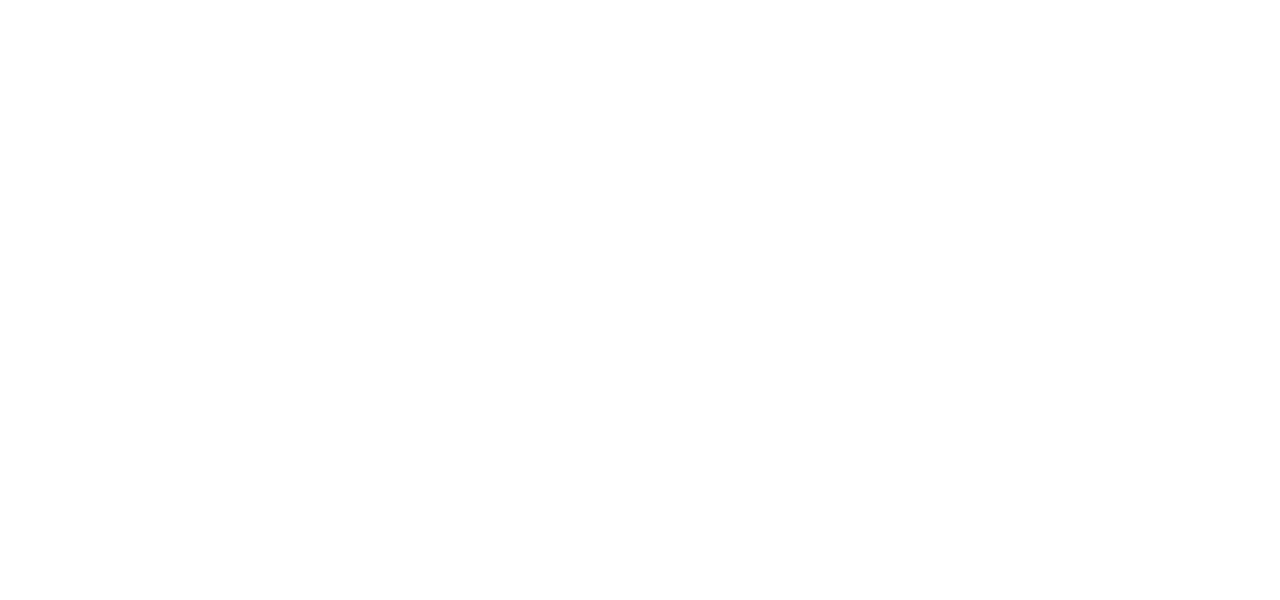
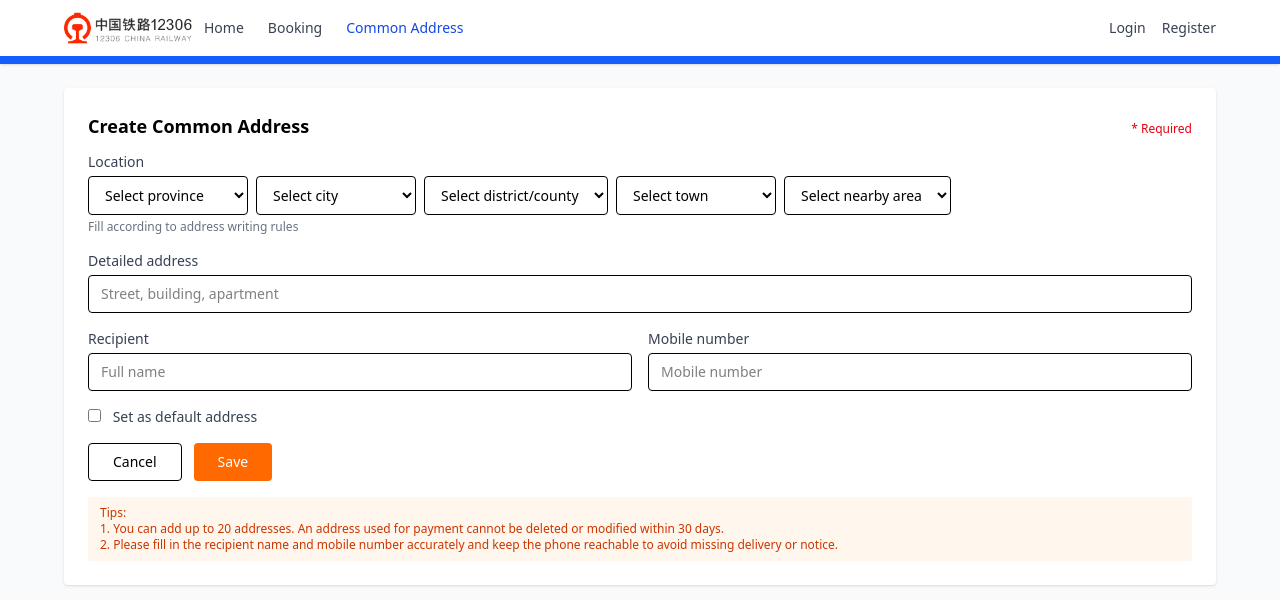
Before and after one commit to StellaShiina/cs3604-trae-base-project, a Vue app in the folder frontend/: page /addresses in a window 1280 px wide. Before the commit this address had no page. Shown: the top 600 px of the page. Built offline with nearby package versions, Linux system fonts and the light colour scheme.

Commit message:
added common address

```diff
--- a/frontend/src/main.ts
+++ b/frontend/src/main.ts
@@ -5,6 +5,7 @@
 import BookingPage from './pages/BookingPage.vue'
 import LoginPage from './pages/LoginPage.vue'
 import RegisterPage from './pages/RegisterPage.vue'
+import AddressPage from './pages/AddressPage.vue'
 
 const router = createRouter({
   history: createWebHistory(),
@@ -13,6 +14,7 @@
     { path: '/booking', component: BookingPage },
     { path: '/login', component: LoginPage },
     { path: '/register', component: RegisterPage },
+    { path: '/addresses', component: AddressPage },
   ],
 })
 
--- /dev/null
+++ b/frontend/src/pages/AddressPage.vue
@@ -0,0 +1,153 @@
+<template>
+  <div class="min-h-screen bg-gray-50">
+    <header class="bg-white shadow">
+      <div class="max-w-6xl mx-auto flex items-center justify-between py-3">
+        <div class="flex items-center gap-3">
+          <img src="/logo.png" alt="logo" class="h-8 w-auto" />
+          <nav class="hidden md:flex items-center gap-6 text-sm">
+            <a class="text-gray-700" href="#" @click.prevent="$router.push('/')">Home</a>
+            <a class="text-gray-700" href="#" @click.prevent="$router.push('/booking')">Booking</a>
+            <a class="text-blue-700" href="#">Common Address</a>
+          </nav>
+        </div>
+        <div class="flex items-center gap-4 text-sm">
+          <a href="#" @click.prevent="$router.push('/login')" class="text-gray-700">Login</a>
+          <a href="#" @click.prevent="$router.push('/register')" class="text-gray-700">Register</a>
+        </div>
+      </div>
+      <div class="h-2 bg-blue-600"></div>
+    </header>
+
+    <section class="max-w-6xl mx-auto mt-6">
+      <div class="bg-white rounded shadow p-6">
+        <div class="flex items-baseline justify-between">
+          <h3 class="text-lg font-semibold">Create Common Address</h3>
+          <span class="text-xs text-red-600">* Required</span>
+        </div>
+        <div class="mt-3 grid grid-cols-1 gap-4 text-sm">
+          <div>
+            <div class="text-gray-700 mb-1">Location</div>
+            <div class="flex flex-wrap gap-2">
+              <select v-model="addr.province" class="border rounded px-3 py-2 min-w-[160px]">
+                <option value="">Select province</option>
+                <option v-for="p in provinceOptions" :key="p" :value="p">{{p}}</option>
+              </select>
+              <select v-model="addr.city" class="border rounded px-3 py-2 min-w-[160px]">
+                <option value="">Select city</option>
+                <option v-for="c in cityOptions" :key="c" :value="c">{{c}}</option>
+              </select>
+              <select v-model="addr.district" class="border rounded px-3 py-2 min-w-[160px]">
+                <option value="">Select district/county</option>
+                <option v-for="d in districtOptions" :key="d" :value="d">{{d}}</option>
+              </select>
+              <select v-model="addr.town" class="border rounded px-3 py-2 min-w-[160px]">
+                <option value="">Select town</option>
+                <option v-for="t in townOptions" :key="t" :value="t">{{t}}</option>
+              </select>
+              <select v-model="addr.nearby" class="border rounded px-3 py-2 min-w-[160px]">
+                <option value="">Select nearby area</option>
+                <option v-for="n in nearbyOptions" :key="n" :value="n">{{n}}</option>
+              </select>
+            </div>
+            <p class="text-xs text-gray-500 mt-1">Fill according to address writing rules</p>
+          </div>
+          <div>
+            <div class="text-gray-700 mb-1">Detailed address</div>
+            <input v-model="addr.detail" class="w-full border rounded px-3 py-2" placeholder="Street, building, apartment" />
+          </div>
+          <div class="grid grid-cols-1 md:grid-cols-2 gap-4">
+            <div>
+              <div class="text-gray-700 mb-1">Recipient</div>
+              <input v-model="addr.recipient" class="w-full border rounded px-3 py-2" placeholder="Full name" />
+            </div>
+            <div>
+              <div class="text-gray-700 mb-1">Mobile number</div>
+              <input v-model="addr.mobile" class="w-full border rounded px-3 py-2" placeholder="Mobile number" />
+            </div>
+          </div>
+          <div>
+            <label class="text-gray-700"><input type="checkbox" v-model="addr.default" class="mr-2"/> Set as default address</label>
+          </div>
+          <div class="flex gap-3">
+            <button class="px-6 py-2 rounded border" @click="resetAddr">Cancel</button>
+            <button class="px-6 py-2 rounded bg-orange-500 text-white" @click="saveAddr">Save</button>
+          </div>
+          <p v-if="addrError" class="text-xs text-red-600">{{addrError}}</p>
+        </div>
+        <div class="mt-4 bg-orange-50 text-orange-700 text-xs px-3 py-2">
+          <p>Tips:</p>
+          <p>1. You can add up to 20 addresses. An address used for payment cannot be deleted or modified within 30 days.</p>
+          <p>2. Please fill in the recipient name and mobile number accurately and keep the phone reachable to avoid missing delivery or notice.</p>
+        </div>
+      </div>
+
+      <div v-if="addresses.length" class="bg-white rounded shadow p-6 mt-4">
+        <h4 class="text-md font-semibold mb-2">Saved Addresses</h4>
+        <ul class="text-sm">
+          <li v-for="a in addresses" :key="a.id" class="py-2 border-t flex items-center justify-between">
+            <div class="mr-3">
+              <span class="mr-2">{{a.province}} {{a.city}} {{a.district}} {{a.town}} {{a.nearby}}</span>
+              <span class="mr-2">{{a.detail}}</span>
+              <span class="mr-2">{{a.recipient}}</span>
+              <span class="text-gray-500">{{a.mobile}}</span>
+            </div>
+            <div class="flex items-center gap-3">
+              <span v-if="a.default" class="text-orange-600">Default</span>
+              <button class="text-blue-600" @click="setDefault(a.id)">Set default</button>
+              <button class="text-red-600" @click="removeAddr(a.id)">Delete</button>
+            </div>
+          </li>
+        </ul>
+      </div>
+    </section>
+  </div>
+</template>
+<script setup lang="ts">
+import { ref, reactive, computed, watch } from 'vue'
+
+const addr = reactive({ province:'', city:'', district:'', town:'', nearby:'', detail:'', recipient:'', mobile:'', default:false })
+const addrError = ref('')
+const regionData = reactive({
+  Beijing: { Beijing: { Chaoyang: { CBD: ['Railway Station Area','Airport Area'] }, Haidian: { Zhongguancun: ['University Area','Tech Park'] } } },
+  Shanghai: { Shanghai: { Pudong: { Lujiazui: ['Financial District','Expo Area'] }, Huangpu: { 'Nanjing Road': ['Downtown','Bund Area'] } } },
+  Guangdong: { Guangzhou: { Tianhe: { Zhujiang: ['East Railway Station','Sports Center'] }, Yuexiu: { 'Beijing Road': ['Downtown','Park Area'] } }, Shenzhen: { Nanshan: { 'High-Tech': ['Coastal Area','Tech Park'] }, Futian: { CBD: ['Convention Center','Shopping Area'] } } }
+})
+const provinceOptions = computed(()=>Object.keys(regionData))
+const cityOptions = computed(()=>addr.province ? Object.keys((regionData as any)[addr.province]||{}) : [])
+const districtOptions = computed(()=>addr.province && addr.city ? Object.keys(((regionData as any)[addr.province]||{})[addr.city]||{}) : [])
+const townOptions = computed(()=>addr.province && addr.city && addr.district ? Object.keys((((regionData as any)[addr.province]||{})[addr.city]||{})[addr.district]||{}) : [])
+const nearbyOptions = computed(()=>{
+  if(addr.province && addr.city && addr.district && addr.town){
+    const arr = ((((regionData as any)[addr.province]||{})[addr.city]||{})[addr.district]||{})[addr.town]
+    return Array.isArray(arr) ? arr : []
+  }
+  return []
+})
+watch(()=>addr.province,()=>{ addr.city=''; addr.district=''; addr.town=''; addr.nearby='' })
+watch(()=>addr.city,()=>{ addr.district=''; addr.town=''; addr.nearby='' })
+watch(()=>addr.district,()=>{ addr.town=''; addr.nearby='' })
+watch(()=>addr.town,()=>{ addr.nearby='' })
+const ADDR_KEY = 'common_addresses'
+const addresses = ref<any[]>([])
+function loadAddresses(){
+  try { const raw = localStorage.getItem(ADDR_KEY); addresses.value = raw ? JSON.parse(raw) : [] } catch { addresses.value = [] }
+}
+function saveLocal(){ localStorage.setItem(ADDR_KEY, JSON.stringify(addresses.value.slice(0,20))) }
+function resetAddr(){ addr.province=''; addr.city=''; addr.district=''; addr.town=''; addr.nearby=''; addr.detail=''; addr.recipient=''; addr.mobile=''; addr.default=false; addrError.value='' }
+function saveAddr(){
+  addrError.value=''
+  if(!addr.province || !addr.city || !addr.district || !addr.detail || !addr.recipient || !addr.mobile){ addrError.value='Please complete the required fields'; return }
+  if(!/^\+?\d[\d\-\s]{5,20}$/.test(addr.mobile)){ addrError.value='Invalid mobile number'; return }
+  const item = { id: Date.now(), ...addr }
+  addresses.value.unshift(item)
+  if(addr.default){ addresses.value = addresses.value.map(x=>({ ...x, default: x.id===item.id })) }
+  saveLocal()
+  resetAddr()
+}
+function setDefault(id:number){ addresses.value = addresses.value.map(x=>({ ...x, default: x.id===id })); saveLocal() }
+function removeAddr(id:number){ addresses.value = addresses.value.filter(x=>x.id!==id); saveLocal() }
+loadAddresses()
+</script>
+<style scoped>
+.nav{display:none}
+</style>
--- a/frontend/src/pages/HomePage.vue
+++ b/frontend/src/pages/HomePage.vue
@@ -74,6 +74,13 @@
         <div class="text-blue-600">More&gt;</div>
       </div>
     </section>
+
+    <section class="max-w-6xl mx-auto mt-8">
+      <div class="bg-white rounded shadow p-4 flex items-center justify-between">
+        <div class="text-sm text-gray-700">Need to manage recipient addresses?</div>
+        <button class="px-4 py-2 rounded border text-blue-700" @click="$router.push('/addresses')">Create Common Address</button>
+      </div>
+    </section>
   </div>
 </template>
 <script setup lang="ts">
```
